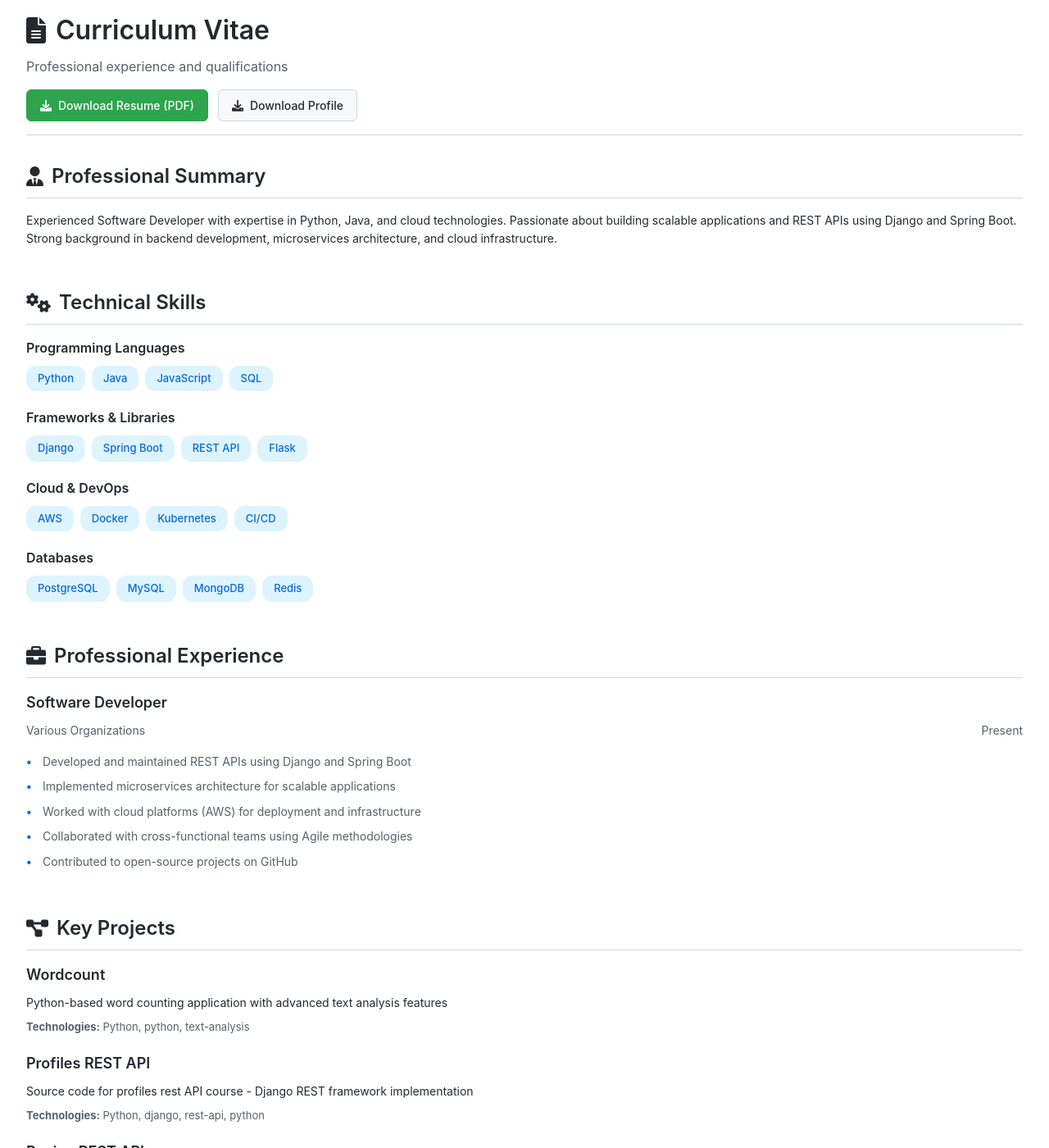
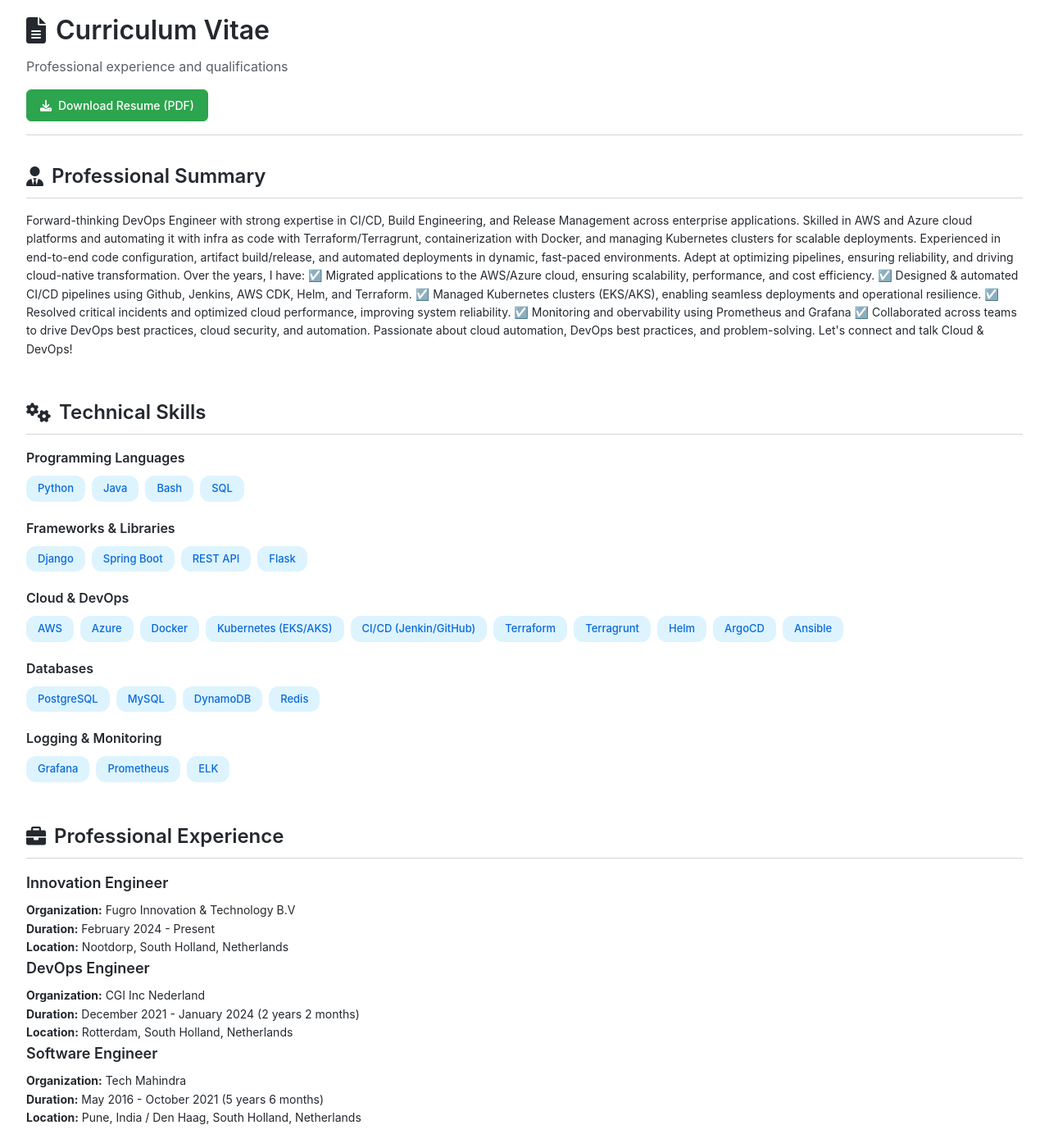
Before and after one commit to roshan-raut/portfolio, a Jekyll site: the page built from cv.html, in a window 1280 px wide and 1400 px high, scrolled down 455 px. Shown: the whole window at 82% size. Built offline with Jekyll 4.4.1, drawn with Linux system fonts in a browser that asks for light colours; some of the changed text lies outside the part shown.

Commit message:
Fine tuned some of the description

```diff
--- a/_data/blogs.yml
+++ b/_data/blogs.yml
@@ -1,30 +1,8 @@
 # Blog Posts (Sample data - you can add more)
-- title: "Getting Started with Django REST Framework"
-  excerpt: "Learn how to build powerful REST APIs using Django REST Framework"
-  date: 2025-12-15
+- title: "Will Add soon"
+  excerpt: "Thinking on this"
+  date: 2026-01-14
   author: "Roshan Raut"
   tags:
-    - django
-    - python
-    - rest-api
+    - devops
   featured: true
-
-- title: "Spring Boot Microservices Architecture"
-  excerpt: "Best practices for building microservices with Spring Boot"
-  date: 2025-11-20
-  author: "Roshan Raut"
-  tags:
-    - java
-    - spring-boot
-    - microservices
-  featured: true
-
-- title: "Cloud Deployment Strategies"
-  excerpt: "A guide to deploying applications on AWS and other cloud platforms"
-  date: 2025-10-05
-  author: "Roshan Raut"
-  tags:
-    - cloud
-    - aws
-    - devops
-  featured: false
--- /dev/null
+++ b/_data/certifications.yml
@@ -0,0 +1,39 @@
+- title: "Academy Accreditation - AWS Databricks Platform Architect"
+  issuedby: "Databricks"
+  issueddate: "January 2026"
+
+- title: "Academy Accreditation - Databricks Fundamentals"
+  issuedby: "Databricks"
+  issueddate: "December 2025"
+
+- title: "Astronomer Certification for Apache Airflow 3 Fundamentals"
+  issuedby: "Astronomer"
+  issueddate: "September 2025"
+
+- title: "Microsoft Certified: Azure Solutions Architect Expert"
+  issuedby: "Microsoft"
+  issueddate: "July 2023 Expires on: July 2026"
+
+- title: "Microsoft Certified: Azure Administrator Associate"
+  issuedby: "Microsoft"
+  issueddate: "May 2023 Expires on: May 2026"
+
+- title: "Microsoft Certified: DevOps Engineer Expert"
+  issuedby: "Microsoft"
+  issueddate: "July 2022 Expires on: May 2026"
+
+- title: "Microsoft Certified: Azure Fundamentals"
+  issuedby: "Microsoft"
+  issueddate: "December 2021"
+
+- title: "CKAD: Certified Kubernetes Application Developer"
+  issuedby: "The Linux Foundation"
+  issueddate: "June 2021 Expired on: June 2024"
+
+- title: "HashiCorp Certified: Terraform Associate (002)"
+  issuedby: "HashiCorp"
+  issueddate: "January 2020 Expired on: December 2023"
+
+- title: "AWS Certified Solutions Architect – Associate"
+  issuedby: "Amazon Web Services Training and Certification"
+  issueddate: "January 2020 Expired on: January 2023"
--- /dev/null
+++ b/_data/experience.yml
@@ -0,0 +1,14 @@
+- title: "Innovation Engineer"
+  organization: "Fugro Innovation & Technology B.V"
+  year: "February 2024 - Present"
+  location: "Nootdorp, South Holland, Netherlands"
+
+- title: "DevOps Engineer"
+  organization: "CGI Inc Nederland"
+  year: "December 2021 - January 2024 (2 years 2 months)"
+  location: "Rotterdam, South Holland, Netherlands"
+
+- title: "Software Engineer"
+  organization: "Tech Mahindra"
+  year: "May 2016 - October 2021 (5 years 6 months)"
+  location: "Pune, India / Den Haag, South Holland, Netherlands"
--- a/_data/links.yml
+++ b/_data/links.yml
@@ -13,38 +13,48 @@
       url: "https://spring.io/guides"
       description: "Comprehensive Spring Boot tutorials"
 
+    - name: "Freecodecamp"
+      url: "https://www.freecodecamp.org/"
+      description: "Advance your career by learning in-demand skills in Programming, DevOps, Cybersecurity, AI Engineering, and English for Developers."
+
 - category: "Tools & Utilities"
   links:
-    - name: "GitHub"
-      url: "https://github.com"
-      description: "Version control and collaboration platform"
+    - name: "GitHub Actions"
+      url: "https://github.com/features/actions"
+      description: "GitHub Actions makes it easy to automate all your software workflows, now with world-class CI/CD. Build, test, and deploy your code right from GitHub. Make code reviews, branch management, and issue triaging work the way you want."
 
-    - name: "Stack Overflow"
-      url: "https://stackoverflow.com"
-      description: "Community for developers"
+    - name: "Argo CD - Declarative GitOps CD for Kubernetes"
+      url: "https://argo-cd.readthedocs.io/en/stable/"
+      description: "Argo CD is a declarative, GitOps continuous delivery tool for Kubernetes."
 
-    - name: "Visual Studio Code"
-      url: "https://code.visualstudio.com/"
-      description: "Powerful code editor"
+    - name: "Tekton"
+      url: "https://tekton.dev/"
+      description: "Tekton is a powerful and flexible open-source framework for creating CI/CD systems, allowing developers to build, test, and deploy across cloud providers and on-premise systems. Get started with Tekton"
 
 - category: "Cloud Platforms"
   links:
-    - name: "AWS"
-      url: "https://aws.amazon.com/"
-      description: "Amazon Web Services cloud platform"
+    - name: "Terraform on Azure cloud"
+      url: "https://github.com/stacksimplify/terraform-on-azure-cloud"
+      description: "Terraform on Azure with IaC DevOps and SRE | Real-World 25 Demos"
 
-    - name: "Google Cloud"
-      url: "https://cloud.google.com/"
-      description: "Google Cloud Platform"
+    - name: "Az Poershell"
+      url: "https://learn.microsoft.com/en-us/powershell/azure/"
+      description: "Azure PowerShell documentation"
 
-    - name: "Azure"
-      url: "https://azure.microsoft.com/"
-      description: "Microsoft Azure cloud services"
+    - name: "AWS skill builder"
+      url: "https://skillbuilder.aws/"
+      description: "Build in-demand cloud and AI skills for yourself and your team"
+
+- category: "AI"
+  links:
+    - name: "GitHub for Beginners: Building a REST API with Copilot"
+      url: "https://github.blog/ai-and-ml/github-copilot/github-for-beginners-building-a-rest-api-with-copilot/"
+      description: "GitHub for Beginners: Building a REST API with Copilot"
 
 - category: "Professional"
   links:
     - name: "LinkedIn Profile"
-      url: "http://linkedin.com/in/roshan-raut-devops-engineer/"
+      url: "https://www.linkedin.com/in/roshan-raut-devops-engineer"
       description: "Connect with me on LinkedIn"
 
     - name: "GitHub Profile"
--- a/_data/profile.yml
+++ b/_data/profile.yml
@@ -1,23 +1,32 @@
 # Profile Data
 name: "Roshan Raut"
 username: "roshan-raut"
-tagline: "Software Developer | Python | Java | Cloud Technologies"
-location: "India"
-email: "roshan.raut@example.com"
+tagline: "DevOps | AWS | Azure | Terraform | CKAD"
+location: "Netherlands"
+email: "raut.roshan3110@gmail.com"
 github: "https://github.com/roshan-raut"
-linkedin: "https://linkedin.com/in/roshan-raut"
+linkedin: "https://www.linkedin.com/in/roshan-raut-devops-engineer"
 
 bio: |
-  Experienced Software Developer with expertise in Python, Java, and cloud technologies.
-  Passionate about building scalable applications and REST APIs using Django and Spring Boot.
-  Strong background in backend development, microservices architecture, and cloud infrastructure.
+  Forward-thinking DevOps Engineer with strong expertise in CI/CD, Build Engineering, and Release Management across enterprise applications. Skilled in AWS and Azure cloud platforms and automating it with infra as code with Terraform/Terragrunt, containerization with Docker, and managing Kubernetes clusters for scalable deployments. Experienced in end-to-end code configuration, artifact build/release, and automated deployments in dynamic, fast-paced environments. Adept at optimizing pipelines, ensuring reliability, and driving cloud-native transformation.
+
+  Over the years, I have:
+  ☑️ Migrated applications to the AWS/Azure cloud, ensuring scalability, performance, and cost efficiency.
+  ☑️ Designed & automated CI/CD pipelines using Github, Jenkins, AWS CDK, Helm, and Terraform.
+  ☑️ Managed Kubernetes clusters (EKS/AKS), enabling seamless deployments and operational resilience.
+  ☑️ Resolved critical incidents and optimized cloud performance, improving system reliability.
+  ☑️ Monitoring and obervability using Prometheus and Grafana
+  ☑️ Collaborated across teams to drive DevOps best practices, cloud security, and automation.
+
+  Passionate about cloud automation, DevOps best practices, and problem-solving.
+  Let's connect and talk Cloud & DevOps!
 
 skills:
   - category: "Programming Languages"
     items:
       - Python
       - Java
-      - JavaScript
+      - Bash
       - SQL
 
   - category: "Frameworks & Libraries"
@@ -30,16 +39,28 @@
   - category: "Cloud & DevOps"
     items:
       - AWS
+      - Azure
       - Docker
-      - Kubernetes
-      - CI/CD
+      - Kubernetes (EKS/AKS)
+      - CI/CD (Jenkin/GitHub)
+      - Terraform
+      - Terragrunt
+      - Helm
+      - ArgoCD
+      - Ansible
 
   - category: "Databases"
     items:
       - PostgreSQL
       - MySQL
-      - MongoDB
+      - DynamoDB
       - Redis
+
+  - category: "Logging & Monitoring"
+    items:
+      - Grafana
+      - Prometheus
+      - ELK
 
 achievements:
   - title: "Arctic Code Vault Contributor"
--- a/_data/projects.yml
+++ b/_data/projects.yml
@@ -1,4 +1,56 @@
 # Projects Data
+- name: "Enterprise CI/CD & Infrastructure Automation"
+  description: "Built central DevOps platforms and automated multi-team infrastructure using Terraform modules and custom GitHub Actions. Created standardized repository templates to accelerate CI/CD adoption across the organization."
+  language: "HCL / GitHub Actions"
+  url: "https://github.com/roshan-raut"
+  topics:
+    - terraform
+    - terragrunt
+    - devops
+    - automation
+  featured: true
+
+- name: "Cloud-Native Cluster Management (EKS/AKS)"
+  description: "Designed, deployed, and managed scalable Kubernetes clusters on AWS and Azure. Implemented complex upgrades, monitoring integrations with Grafana/Prometheus, and optimized resource performance."
+  language: "Kubernetes / Helm"
+  url: "https://github.com/roshan-raut"
+  topics:
+    - eks
+    - aks
+    - kubernetes
+    - monitoring
+  featured: true
+
+- name: "Azure Cloud Cost Analytics Platform"
+  description: "Developed an automated solution for cloud cost analysis by building Power BI reports integrated with Azure Cost Management API. Enabled data-driven decision making for organizational cloud spend."
+  language: "Power BI / API Integration"
+  url: "https://github.com/roshan-raut"
+  topics:
+    - azure
+    - cloud-cost-management
+    - analytics
+  featured: true
+
+- name: "Telco Digital Engine Microservices"
+  description: "Architected and developed Python-based microservices (DRF) for a 'Digital Engine' API. Deployed on AWS EKS to bridge high-traffic digital channels with legacy telecommunication systems."
+  language: "Python"
+  url: "https://github.com/roshan-raut"
+  topics:
+    - django-rest-framework
+    - microservices
+    - aws-eks
+  featured: true
+
+- name: "Serverless E2E Testing Framework"
+  description: "Built an automated end-to-end testing suite utilizing AWS Lambda functions to ensure reliability during rapid CI/CD release cycles."
+  language: "Python / AWS Lambda"
+  url: "https://github.com/roshan-raut"
+  topics:
+    - aws-lambda
+    - serverless
+    - automated-testing
+  featured: false
+
 - name: "Wordcount"
   description: "Python-based word counting application with advanced text analysis features"
   language: "Python"
--- a/cv.html
+++ b/cv.html
@@ -11,9 +11,6 @@
         <div class="cv-actions">
             <a href="{{ '/assets/pdf/Roshan-Raut-Resume.pdf' | relative_url }}" class="btn btn-primary" download>
                 <i class="fas fa-download"></i> Download Resume (PDF)
-            </a>
-            <a href="{{ '/assets/pdf/Profile.pdf' | relative_url }}" class="btn btn-secondary" download>
-                <i class="fas fa-download"></i> Download Profile
             </a>
         </div>
     </section>
@@ -47,20 +44,14 @@
     <section class="cv-section">
         <h2><i class="fas fa-briefcase"></i> Professional Experience</h2>
         <div class="cv-content">
-            <div class="experience-item">
-                <h3>Software Developer</h3>
-                <p class="company-period">
-                    <span class="company">Various Organizations</span>
-                    <span class="period">Present</span>
-                </p>
-                <ul class="responsibilities">
-                    <li>Developed and maintained REST APIs using Django and Spring Boot</li>
-                    <li>Implemented microservices architecture for scalable applications</li>
-                    <li>Worked with cloud platforms (AWS) for deployment and infrastructure</li>
-                    <li>Collaborated with cross-functional teams using Agile methodologies</li>
-                    <li>Contributed to open-source projects on GitHub</li>
-                </ul>
+            {% for experience in site.data.experience %}
+            <div class="ex-item-cv">
+                <h3>{{ experience.title }}</h3>
+                <p class="ex-org"><strong>Organization:</strong> {{ experience.organization }}</p>
+                <p class="ex-org"><strong>Duration:</strong> {{ experience.year }}</p>
+                <p class="ex-org"><strong>Location:</strong> {{ experience.location }}</p>
             </div>
+            {% endfor %}
         </div>
     </section>
 
@@ -85,21 +76,23 @@
         <h2><i class="fas fa-graduation-cap"></i> Education</h2>
         <div class="cv-content">
             <div class="education-item">
-                <h3>Computer Science / Software Engineering</h3>
-                <p class="institution">University / Institution</p>
+                <h3>Elecrical Engineering</h3>
+                <p class="institution">University of Pune</p>
+                <p class="year">2010 - 2014</p>
             </div>
         </div>
     </section>
 
-    <!-- Achievements -->
-    {% if site.data.profile.achievements %}
+    <!-- certifications -->
+    {% if site.data.profile.certifications %}
     <section class="cv-section">
-        <h2><i class="fas fa-trophy"></i> Achievements & Recognition</h2>
+        <h2><i class="fas fa-trophy"></i> Licenses & certifications</h2>
         <div class="cv-content">
-            {% for achievement in site.data.profile.achievements %}
-            <div class="achievement-item-cv">
-                <h3>{{ achievement.title }}</h3>
-                <p>{{ achievement.description }}</p>
+            {% for certification in site.data.profile.certifications %}
+            <div class="certification-item-cv">
+                <h3>{{ certification.title }}</h3>
+                <p class="ex-org"><strong>Issued By:</strong>{{ certification.issuedby }}</p>
+                <p class="ex-org"><strong>Issued Date:</strong>{{ certification.issueddate }}</p>
             </div>
             {% endfor %}
         </div>
```
Also changed, not shown: 1 other file.
